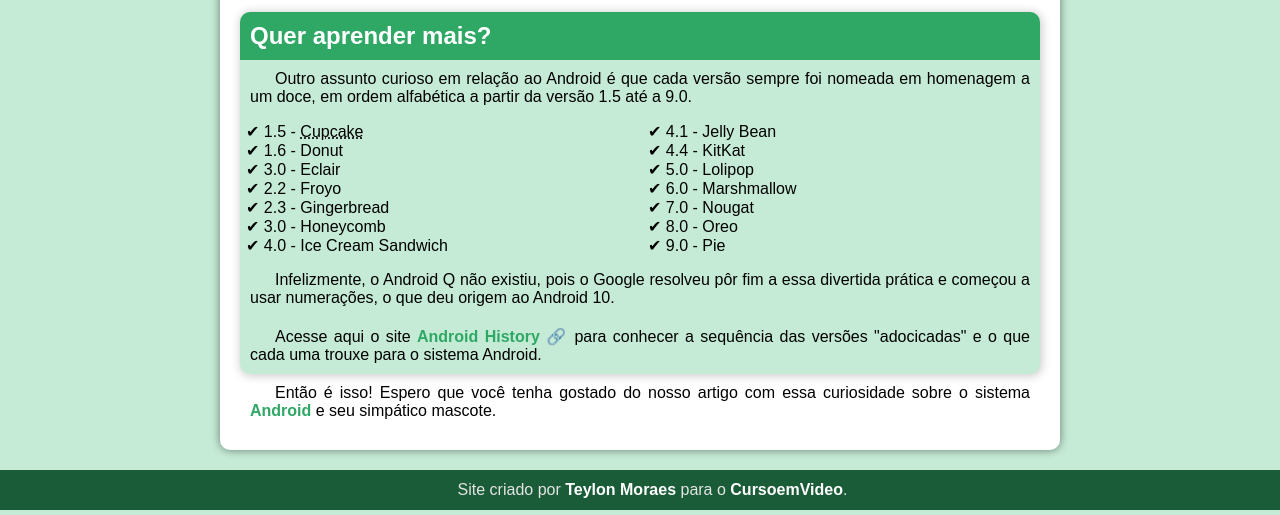
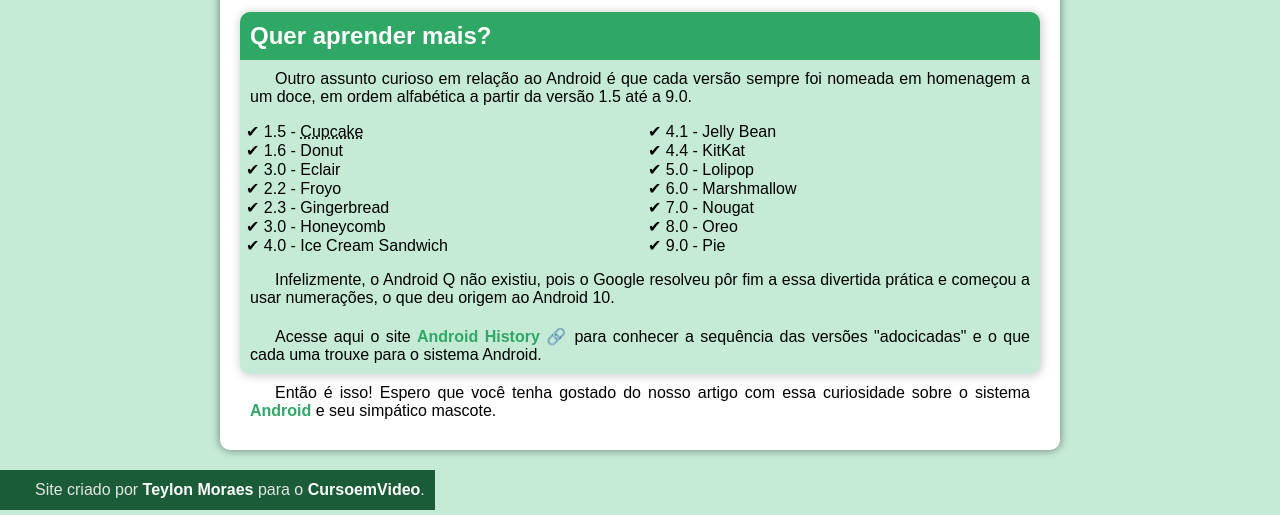
Before and after one commit to teylonmoraes/projeto-android, a plain HTML site: page index.html in a window 1280 px wide. Shown: the part 1954-2469 px from the top of the page. Drawn offline with Linux system fonts and the light colour scheme.

Commit message:
Update style.css

```diff
--- a/style.css
+++ b/style.css
@@ -32,7 +32,6 @@ main{
 }
 
 body{
-    margin: 0;
     background-color: var(--cor0);
     color: white;
     font-family: Arial, Helvetica, sans-serif;
@@ -155,6 +154,7 @@ footer {
     background-color: #1a5c38 ;
     padding-top: 1px;
     padding-bottom: 1px;
+    display: inline-block;
 
     margin-top: 20px;
     margin-bottom: 5px;
```
